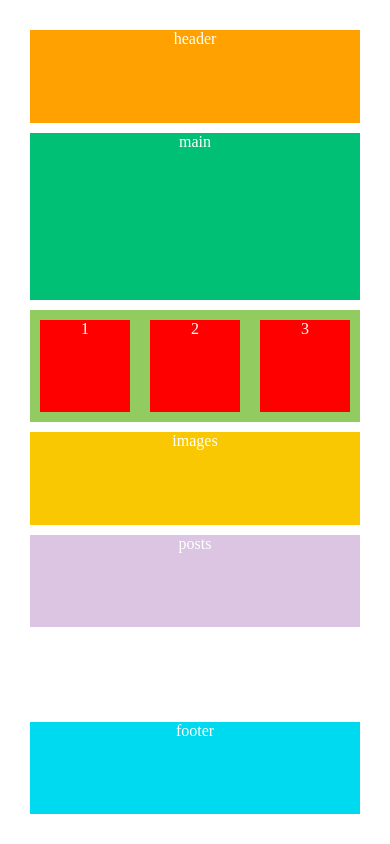
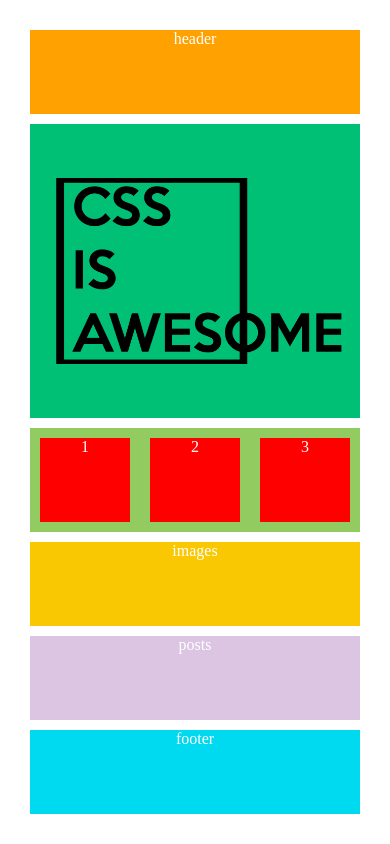
Before and after one commit to zlienqwe/grid_awesome, a plain HTML site: page index.html in a window 390 px wide. Drawn offline with Linux system fonts and the light colour scheme.

Commit message:
add image

```diff
--- a/index.html
+++ b/index.html
@@ -9,7 +9,7 @@
 <div class="container">
     <div class="header">header</div>
     <div class="hero">hero</div>
-    <div class="main">main</div>
+    <div class="main"></div>
     <div class="sidebar">sidebar</div>
     <div class="extra">
         <div class="extra-item">
--- a/style.css
+++ b/style.css
@@ -39,6 +39,10 @@ html, body{
     grid-column: 2 /4;
     grid-row: 2 / 4;
     background-color: #00C075;
+    background-image: url("css_is_awesome.png");
+    background-repeat: no-repeat;
+    background-size: contain;
+    background-position: 50%;
 }
 
 .sidebar {
@@ -103,32 +107,30 @@ html, body{
 
     .main {
         grid-column: 1 /4;
-        grid-row: 2 / 4;
+        grid-row: 2 / 6;
     }
 
     .sidebar {
-        grid-column: 1 / 2;
-        grid-row: 3 / 5;
         display: none;
     }
 
     .extra{
         grid-column: 1 / 4;
-        grid-row: 4 / 5;
+        grid-row: 6 / 7;
     }
 
     .images{
         grid-column: 1 / 4;
-        grid-row: 5 / 6;
+        grid-row: 7 / 8;
     }
 
     .posts{
         grid-column: 1 / 4;
-        grid-row: 6 / 7;
+        grid-row: 8 / 9;
     }
 
     .footer{
         grid-column: 1 / 4;
-        grid-row: 8 / 9;
+        grid-row: 9 / 10;
     }
 }
```
Also changed, not shown: css_is_awesome.png (added).
